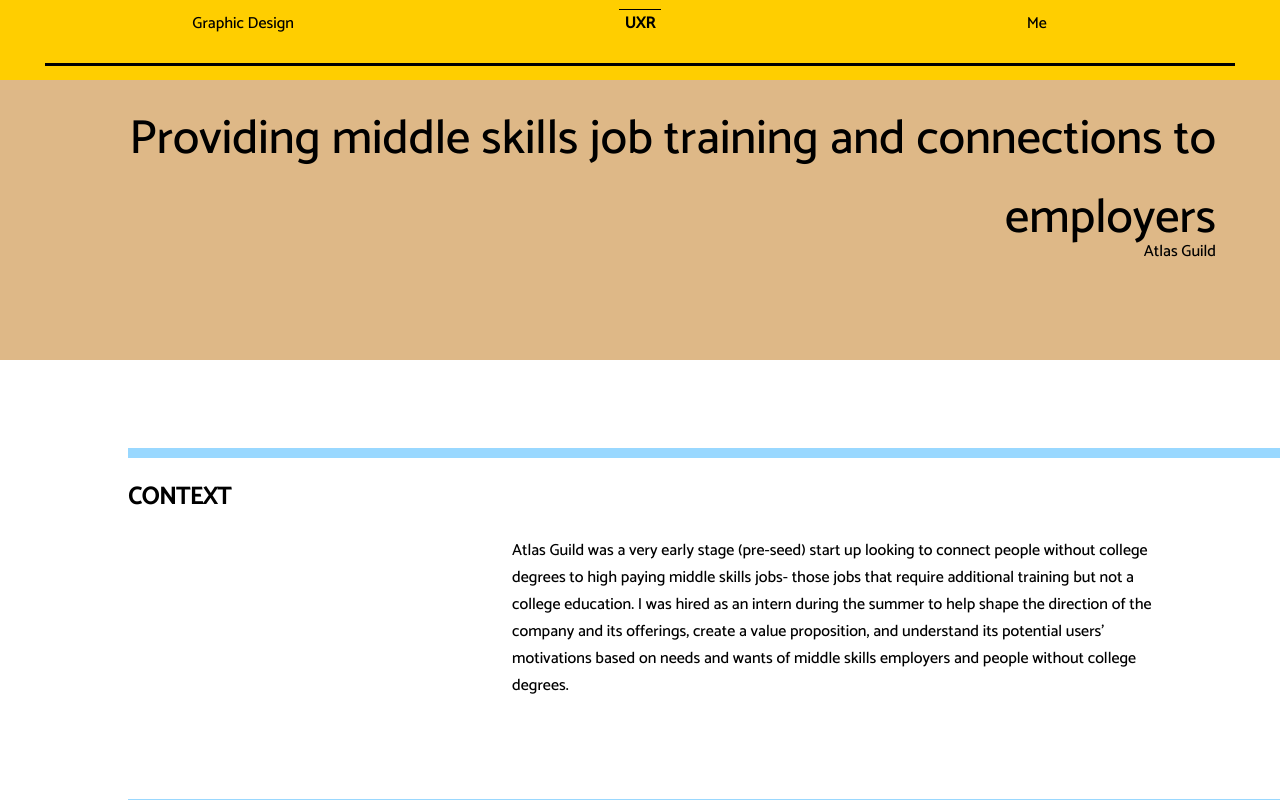
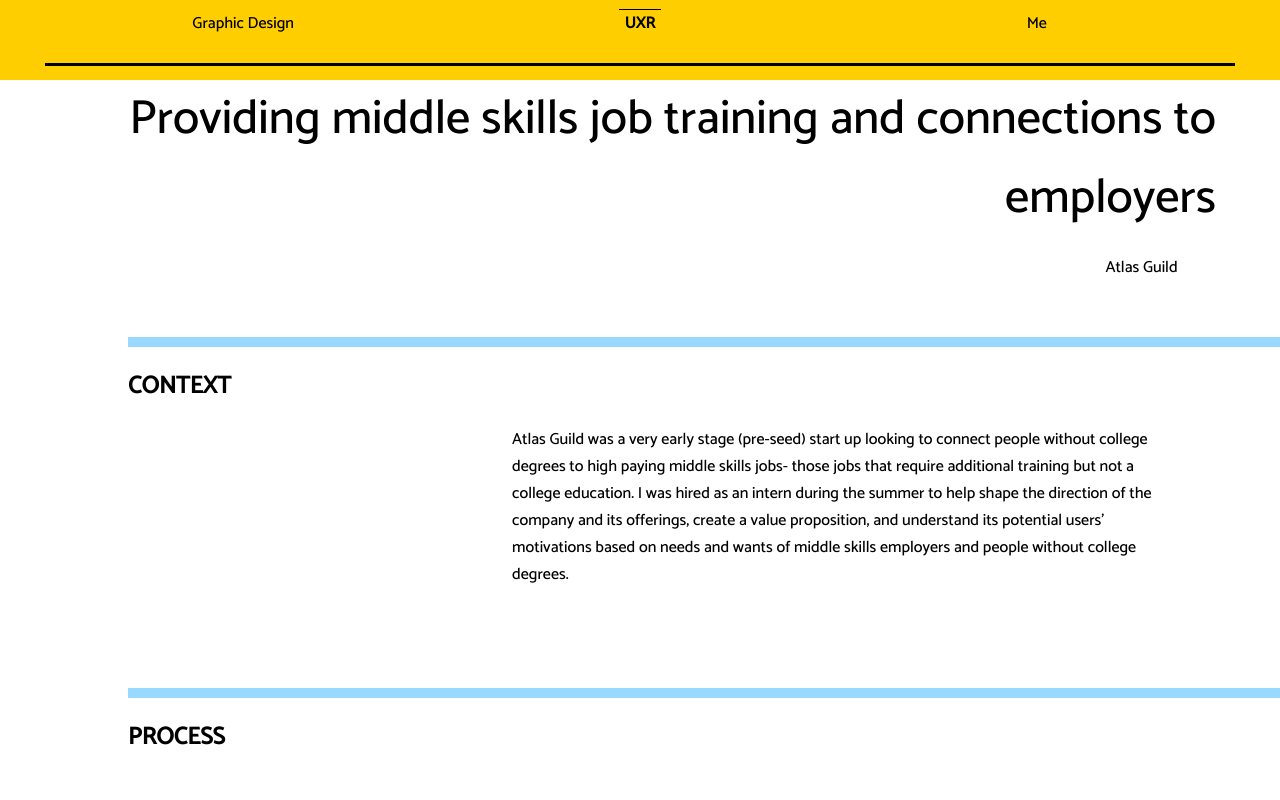
Before and after one commit to caymansimpson/jengoldbergdesign, a React (Create React App) app in the folder portfolio/: page /projects/AtlasGuild in a window 1280 px wide. Shown: the top 800 px of the page. Built offline with nearby package versions, Linux system fonts and the light colour scheme.

Commit message:
Almost to a shippable state - only need transitions of pageselections

```diff
--- a/portfolio/src/views/Home.css
+++ b/portfolio/src/views/Home.css
@@ -149,7 +149,6 @@
        to ensure the transition is working smoothly. This is because the javascript
        needs to know how long to apply each of these animation classes, and the CSS
        needs to know how long to do the transition.
-
 */
 
 
--- a/portfolio/src/views/Home.js
+++ b/portfolio/src/views/Home.js
@@ -82,7 +82,7 @@
     if(selected !== "Me") {
       content = (
         <div>
-          <div className="sidenav"> {/*TODO: testing*/}
+          <div className="sidenav" style={{"opacity": 0}}> {/*TODO: implement */}
             <div className="sidenavTester">Project 1</div>
             <div className="sidenavTester">Project 2</div>
             <div className="sidenavTester">Project 3</div>
@@ -103,11 +103,6 @@
       <div className="home">
         <div className="mainheader">
           <h1>Jen Goldberg</h1>
-          {/* <ReactCSSTransitionReplace
-            transitionName="fade"
-             transitionEnterTimeout={transitionEnter}
-             transitionLeaveTimeout={transitionLeave}
-          > */}
             <div className="pageselections" key="trying">
               { // the "this" at the end of the map function allows us to use changePage inside the map function
                 this.props.headerOrder.map(function(u, i) {
@@ -124,7 +119,7 @@
 
                   return (
                     <div className='columnholder'>
-                      <ReactCSSTransitionReplace
+                      <ReactCSSTransitionReplace /* TODO: fix key error to get transitions to work*/
                         transitionName="fade"
                         transitionEnterTimeout={transitionTime}
                         transitionLeaveTimeout={transitionTime}
@@ -144,11 +139,8 @@
                 }, this)
               }
             </div>
-        {/* </ReactCSSTransitionReplace> */}
-
         </div>
 
-        {/* Syntax from http://reactcommunity.org/react-transition-group/transition */}
         <ReactCSSTransitionReplace
           transitionName={"shift-" + this.props.shift}
           transitionEnterTimeout={transitionTime}
--- a/portfolio/src/views/Projects.css
+++ b/portfolio/src/views/Projects.css
@@ -3,7 +3,7 @@
   position: fixed;
   top: 0;
   width: 100%;
-  height: 10%;
+  height: 10vh;
   background-color:#ffce00;
   padding: 0 3.5%;
   z-index:1;
@@ -23,34 +23,30 @@
 /* projectHeader is the thing at the top below smallHeader that shows the project title and .projectDescription
 and includes when you click to choose what is shown*/
 .projectHeader {
-  top:10%;
-  position: fixed;
-  width:100%;
-  height: 35%;
-  background-color: burlywood;
-  z-index:1;
+  margin-top:10vh;
+  background-color: white;
+  position: relative;
 }
-
 
 .projectDescription {
 	font-size: 3em;
 	text-align: right;
 	padding: 0 5% 0 10%;
-	top:-10%;
 	position: relative;
 }
 
-.projectTitle {
-	float:right;
-	position: relative;
-	top: -40%;
-	margin-right: 5%;
+.projectDescription p {
+  margin: 0;
 }
 
-.blah{
-	position:fixed;
-	top:45%;
-	height: 55%;
+.projectTitle {
+	position: relative;
+  text-align: right;
+  margin-right: 8vw;
+}
+
+.projectSelectionHolder{
+	height: 55vh;
 	width: 100%;
 }
 /* this is the div that contains User Research and Branding- this will be the click to choose */
@@ -68,21 +64,20 @@
 .projectOption { /*this will be for centering the text inside the projectSelections divs*/
   width:100%;
   position: relative;
-  height: 50%;
   text-align:center;
-  transform: translateY(70%);
+  /* transform: translateY(205vh); TODO: figure out how to make project option go to center*/
 }
 
 /* This class gets added to the .projectSelections div when you either have no options to choose from between UXR and Branding
 or if a user has clicked on one to show the contents of the project! */
 .clicked {
-  height: 7%;
-  font-size: 1.75em;
+  height: 50px;
+  font-size: 1.5em;
+  transition: font-size height .4s ease; /* TODO: figure out how to transition */
 }
 
 .projectdescriptionholder {/*This holds the sections/ story of the projects and sits underneath the header*/
 	position:absolute;
-	top: 51%;
 	width:100%;
 	background-color: white;
 	height: auto;
--- a/portfolio/src/views/Projects.js
+++ b/portfolio/src/views/Projects.js
@@ -48,18 +48,16 @@
         <div className="projectTitle">
           <p dangerouslySetInnerHTML={{ __html: this.props.project.title}}/>
         </div>
-        <div class="blah"> {/*temporary*/}
-          {this.props.project.uxr !== undefined && this.props.project.design !== undefined && // only show choice if there is any
+        {this.props.project.uxr !== undefined && this.props.project.design !== undefined && // only show this if we have multiple to choose from
+          <div className={"projectSelectionHolder " + (this.props.clicked !== null? 'clicked': '')}> {/*temporary*/}
               <div className={"projectSelections " + (this.props.clicked !== null? 'clicked': '')} val="uxr" onClick={(e) => this.props.handleClick(e, "uxr")}>
                 {this.props.project.uxr !== undefined && <div className="projectOption">User Research</div>}
               </div>
-          }
-          {this.props.project.uxr !== undefined && this.props.project.design !== undefined && // only show choice if there is any
               <div className={"projectSelections " + (this.props.clicked !== null? 'clicked': '')} val="design" onClick={(e) => this.props.handleClick(e, "design")}>
                 {this.props.project.design !== undefined && <div className="projectOption">Design</div>}
               </div>
+          </div>
         }
-        </div>
       </div>
     );
   }
@@ -130,10 +128,18 @@
 
     this.state = {'clicked': clicked}
     this.handleClick = this.handleClick.bind(this);
+    this.handleScroll = this.handleScroll.bind(this);
   }
 
+  // Handles when a user clicks on a project that has both UXR and Design elements
   handleClick(e, val) {
     this.setState({'clicked': val})
+  }
+
+  // Handles how to change the header height when a user scrolls TODO: get this to print
+  handleScroll(e) {
+    // Can
+    console.log(e)
   }
 
   // Scroll to top after component rendered
@@ -148,11 +154,7 @@
         <ProjectHeader
           clicked={this.state.clicked} project={this.props.project} handleClick={this.handleClick}
         />
-        {/* <h1>Projects baby!</h1>
-        <p>ID of project: {this.props.id}</p>
-        <p>State of App: {this.props.selected}</p>
-        <p>Clicked: {this.state.clicked !== null? "clicked" : "not clicked"}</p> */}
-        <div className='projectdescriptionholder'>
+        <div className='projectdescriptionholder' onClick={(e) => this.handleScroll(e)}>
           {this.state.clicked !== null && // only display something if something was clicked, and choose which to display
             (this.state.clicked === 'uxr'? this.props.project.uxr : this.props.project.design).map(function(u, i) {
               if(u.type === "text") return <TextSection project={u} key={i}/>
```
Lines whose indentation alone changed are shown as unchanged.
